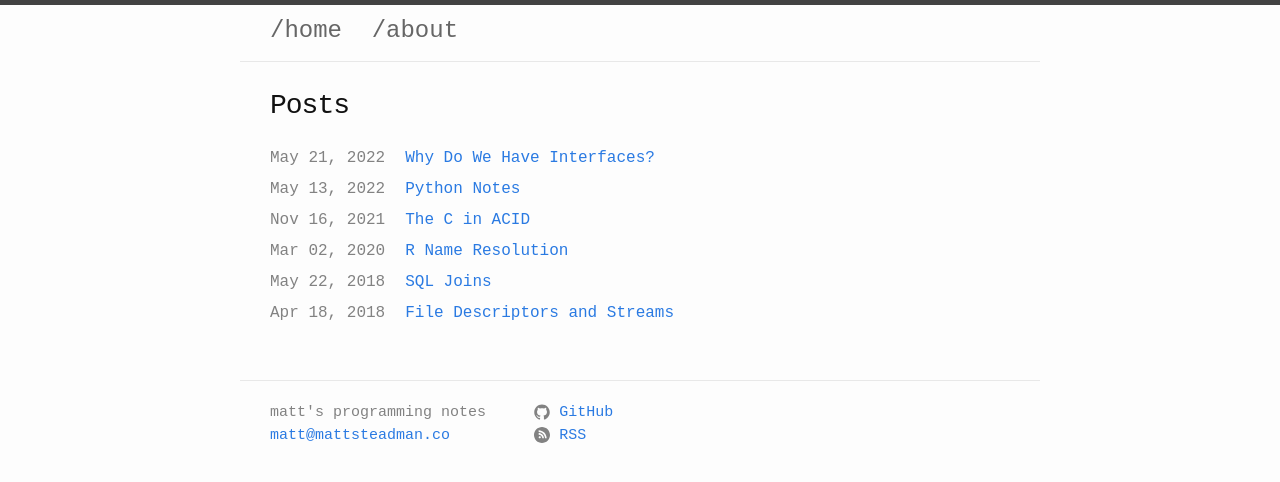
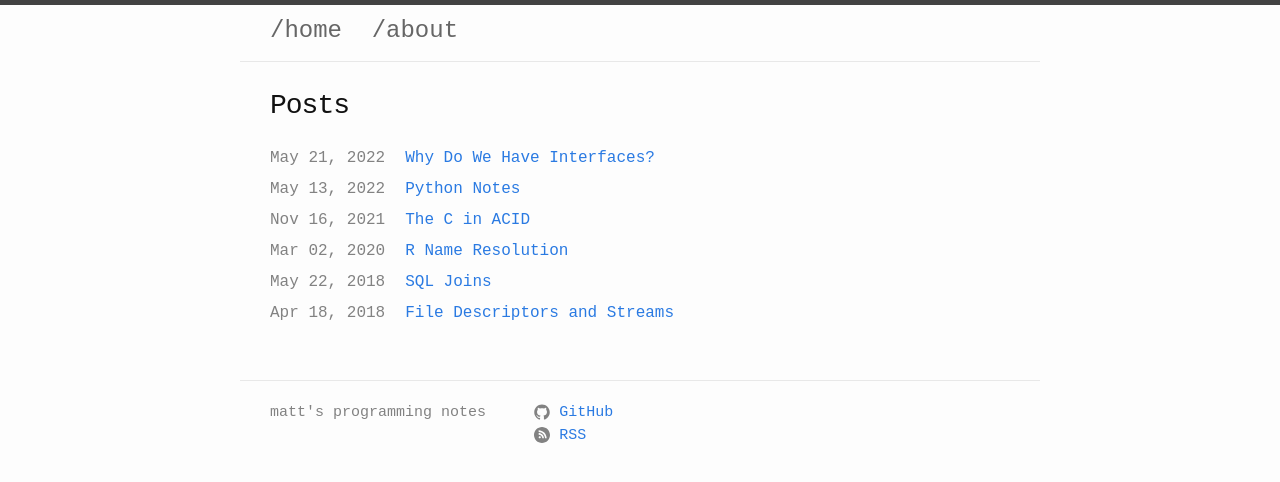
Before and after one commit to mattsteadman/mattsteadman.github.io, a Jekyll site: the page built from index.html, in a window 1280 px wide. Shown: the top 482 px of the page. Built offline with Jekyll 4.4.1, drawn with Linux system fonts in a browser that asks for light colours.

Commit message:
remove email

```diff
--- a/_config.yml
+++ b/_config.yml
@@ -1,5 +1,4 @@
 title: matt's programming notes
-email: matt@mattsteadman.co
 description: >
     Notes on programming
 url: "https://mattsteadman.co"
--- a/_includes/footer.html
+++ b/_includes/footer.html
@@ -6,7 +6,6 @@
       <div class="footer-col  footer-col-1">
         <ul class="contact-list">
           <li>{{ site.title }}</li>
-          <li><a href="mailto:{{ site.email }}">{{ site.email }}</a></li>
         </ul>
       </div>
 
```
Also changed, not shown: img/logo2.png (deleted).
